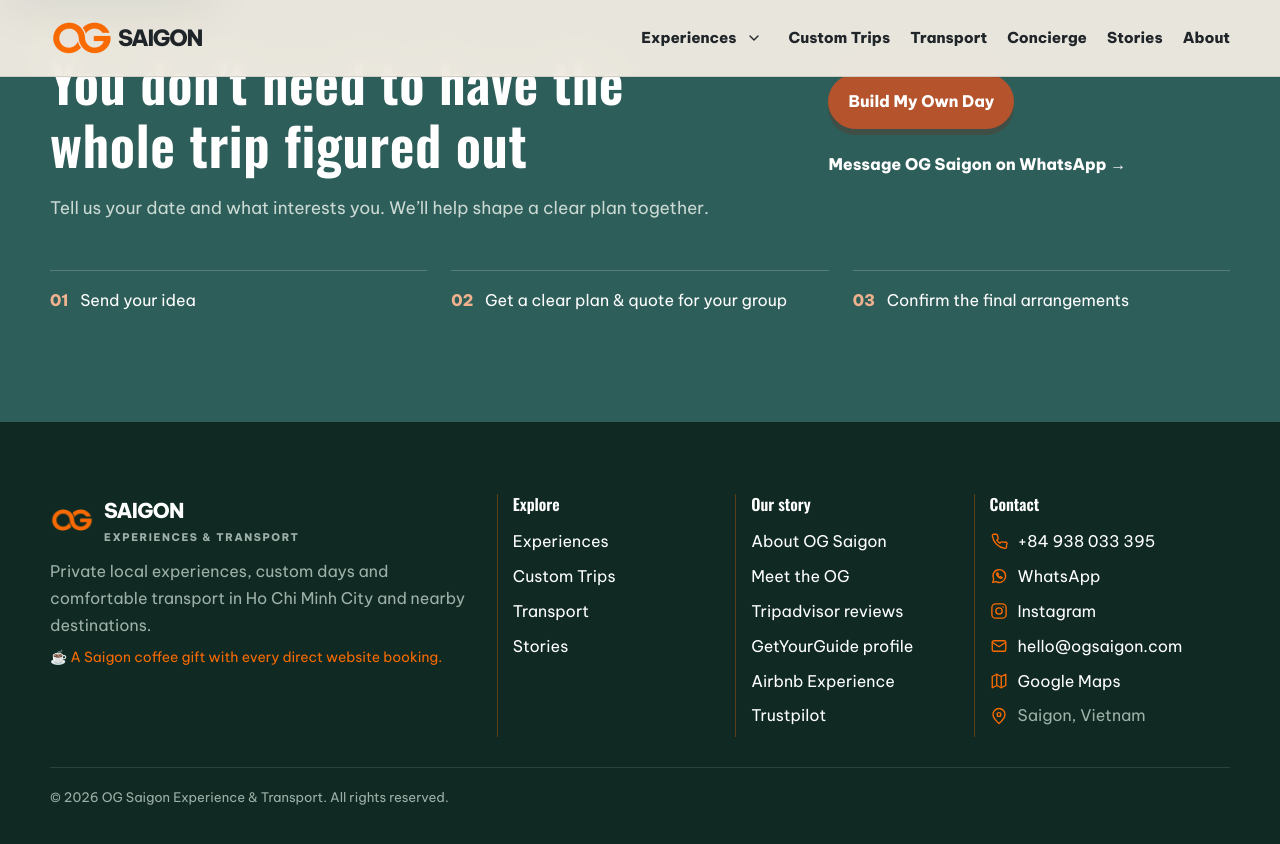
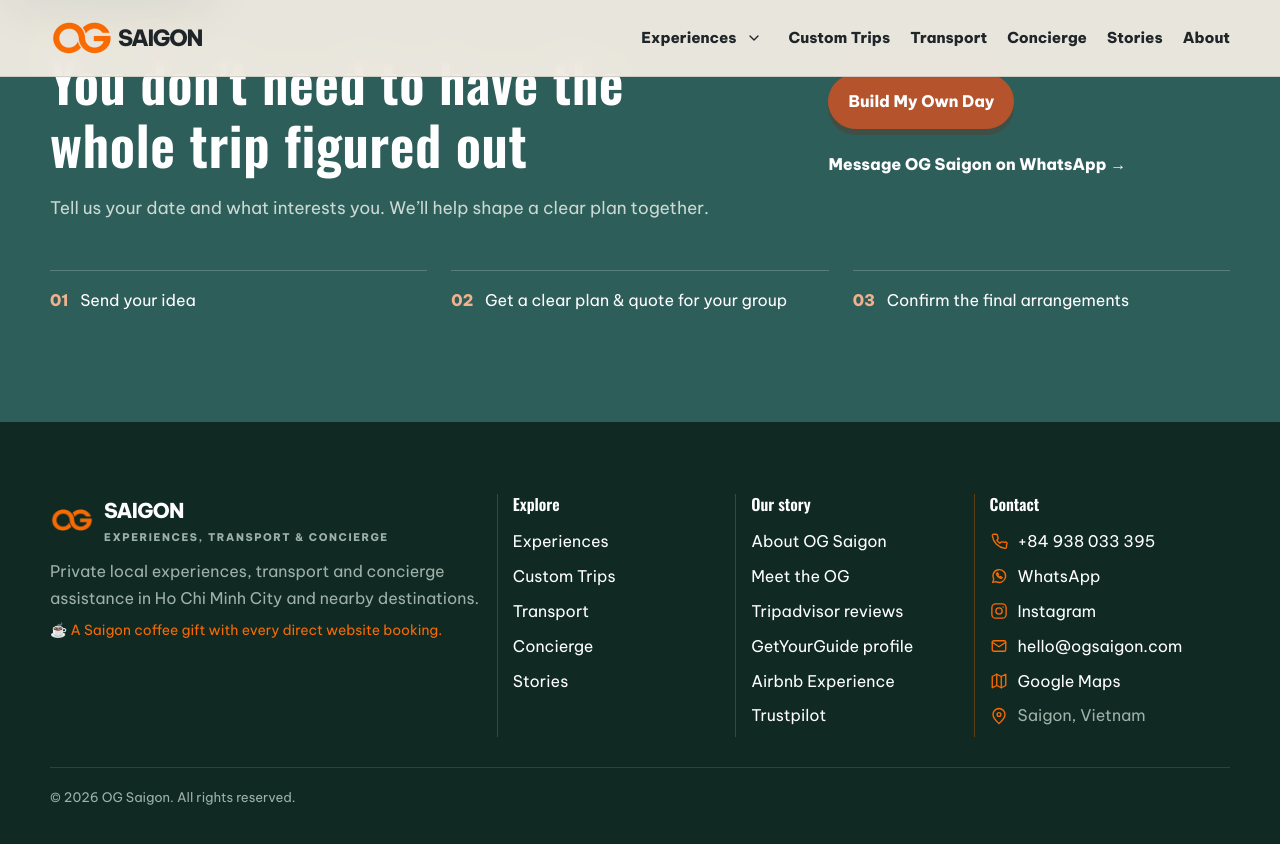
Before and after one commit to DSG2025/DSG2025.github.io, a Jekyll site: the page built from index.html, in a window 1280 px wide and 900 px high, scrolled down 6849 px. Shown: the top 844 px of the window. Built offline with Jekyll 4.4.1, drawn with Linux system fonts in a browser that asks for light colours; some web fonts are replaced.

Commit message:
Integrate concierge positioning and navigation: _includes/site-footer.html

```diff
--- a/_includes/site-footer.html
+++ b/_includes/site-footer.html
@@ -10,8 +10,8 @@
 <footer class="site-footer">
 <div class="wrap footer-grid footer-grid-v2">
 <div>
-<a class="brand footer-brand footer-brand-lockup" href="/"><img class="footer-brand-monogram" src="/favicon-192x192.png" width="44" height="44" alt="" loading="lazy" decoding="async"/><span class="footer-brand-copy">SAIGON<small>Experiences &amp; Transport</small></span></a>
-<p class="footer-muted">Private local experiences, custom days and comfortable transport in Ho Chi Minh City and nearby destinations.</p>
+<a class="brand footer-brand footer-brand-lockup" href="/"><img class="footer-brand-monogram" src="/favicon-192x192.png" width="44" height="44" alt="" loading="lazy" decoding="async"/><span class="footer-brand-copy">SAIGON<small>Experiences, Transport &amp; Concierge</small></span></a>
+<p class="footer-muted">Private local experiences, transport and concierge assistance in Ho Chi Minh City and nearby destinations.</p>
 <p class="footer-perk"><span aria-hidden="true">☕</span> A Saigon coffee gift with every direct website booking.</p>
 </div>
 <div>
@@ -25,6 +25,7 @@
 <h2>Services</h2>
 <p><a href="/transport/">Airport Pickup</a></p>
 <p><a href="/transport/">Private Transport</a></p>
+<p><a href="/concierge/">Local Concierge</a></p>
 <p><a href="/stories/">Travel Stories</a></p>
 </div>
 <div>
@@ -45,15 +46,15 @@
 <p class="footer-contact-row footer-muted"><svg class="footer-contact-icon" aria-hidden="true" focusable="false"><use href="#og-footer-icon-pin"></use></svg><span>Saigon, Vietnam</span></p>
 </div>
 </div>
-<div class="wrap footer-bottom">© <span data-year=""></span> OG Saigon Experience &amp; Transport. All rights reserved.</div>
+<div class="wrap footer-bottom">© <span data-year=""></span> OG Saigon. All rights reserved.</div>
 </footer>
 <a aria-label="Message OG Saigon on WhatsApp" class="btn primary wa-float" data-whatsapp-link="" href="https://wa.me/84938033395?text=Hi%20OG%20Saigon%2C%20I%27m%20planning%20a%20trip%20to%20Saigon." rel="noopener" target="_blank">WhatsApp</a>
 {% else %}
 <footer class="site-footer">
 <div class="wrap footer-grid">
 <div>
-<a class="brand footer-brand footer-brand-lockup" href="/"><img class="footer-brand-monogram" src="/favicon-192x192.png" width="44" height="44" alt="" loading="lazy" decoding="async"/><span class="footer-brand-copy">SAIGON<small>Experiences &amp; Transport</small></span></a>
-<p class="footer-muted">Private local experiences, custom days and comfortable transport in Ho Chi Minh City and nearby destinations.</p>
+<a class="brand footer-brand footer-brand-lockup" href="/"><img class="footer-brand-monogram" src="/favicon-192x192.png" width="44" height="44" alt="" loading="lazy" decoding="async"/><span class="footer-brand-copy">SAIGON<small>Experiences, Transport &amp; Concierge</small></span></a>
+<p class="footer-muted">Private local experiences, transport and concierge assistance in Ho Chi Minh City and nearby destinations.</p>
 <p class="footer-perk"><span aria-hidden="true">☕</span> A Saigon coffee gift with every direct website booking.</p>
 </div>
 <div>
@@ -61,6 +62,7 @@
 <p><a href="/experiences/">Experiences</a></p>
 <p><a href="/custom-trip/">Custom Trips</a></p>
 <p><a href="/transport/">Transport</a></p>
+<p><a href="/concierge/">Concierge</a></p>
 <p><a href="/stories/">Stories</a></p>
 </div>
 <div>
@@ -81,7 +83,7 @@
 <p class="footer-contact-row footer-muted"><svg class="footer-contact-icon" aria-hidden="true" focusable="false"><use href="#og-footer-icon-pin"></use></svg><span>Saigon, Vietnam</span></p>
 </div>
 </div>
-<div class="wrap footer-bottom">© <span data-year=""></span> OG Saigon Experience &amp; Transport. All rights reserved.</div>
+<div class="wrap footer-bottom">© <span data-year=""></span> OG Saigon. All rights reserved.</div>
 </footer>
 <a aria-label="Message OG Saigon on WhatsApp" class="btn primary wa-float" data-whatsapp-link="" href="https://wa.me/84938033395?text=Hi%20OG%20Saigon%2C%20I%27m%20planning%20a%20trip%20to%20Saigon." rel="noopener" target="_blank">WhatsApp</a>
 {% endif %}
```
